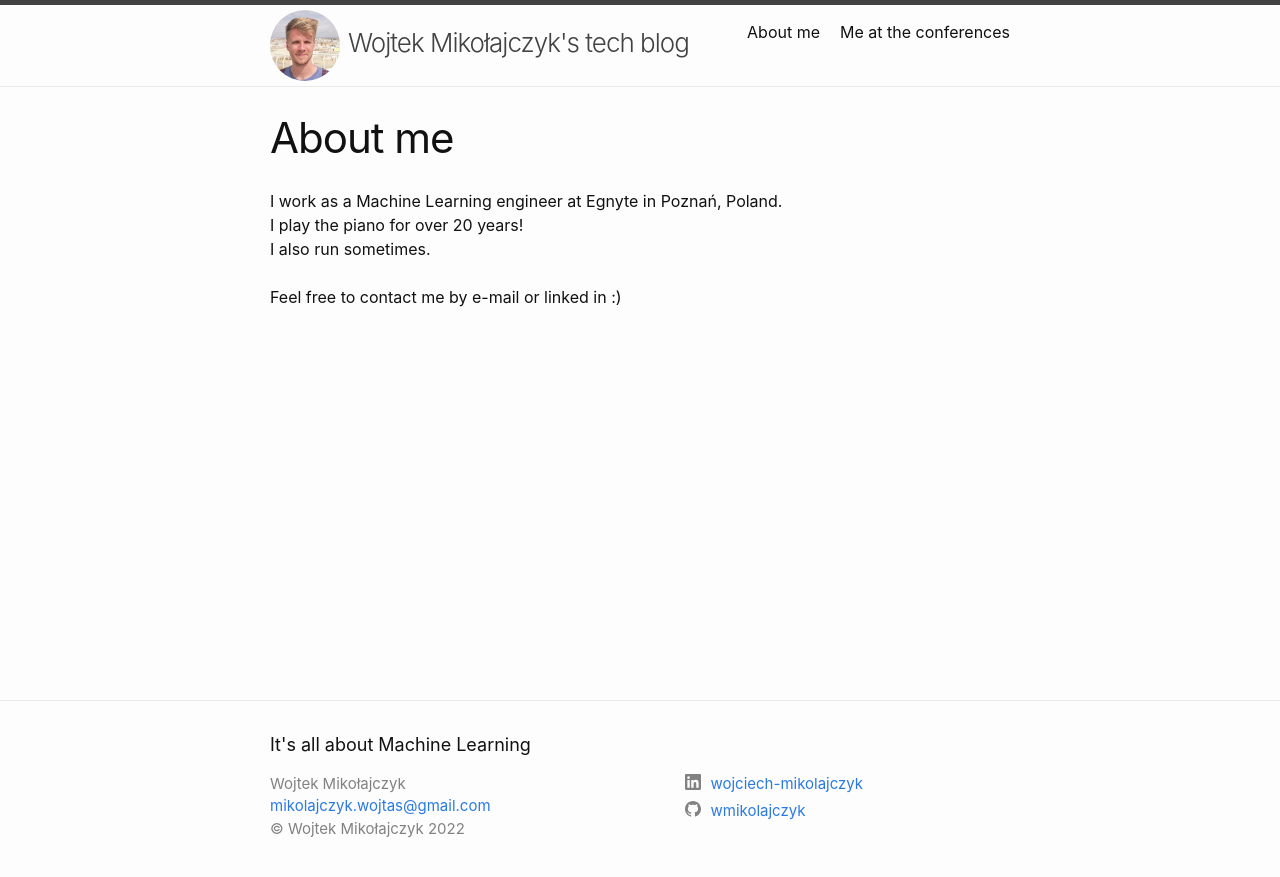
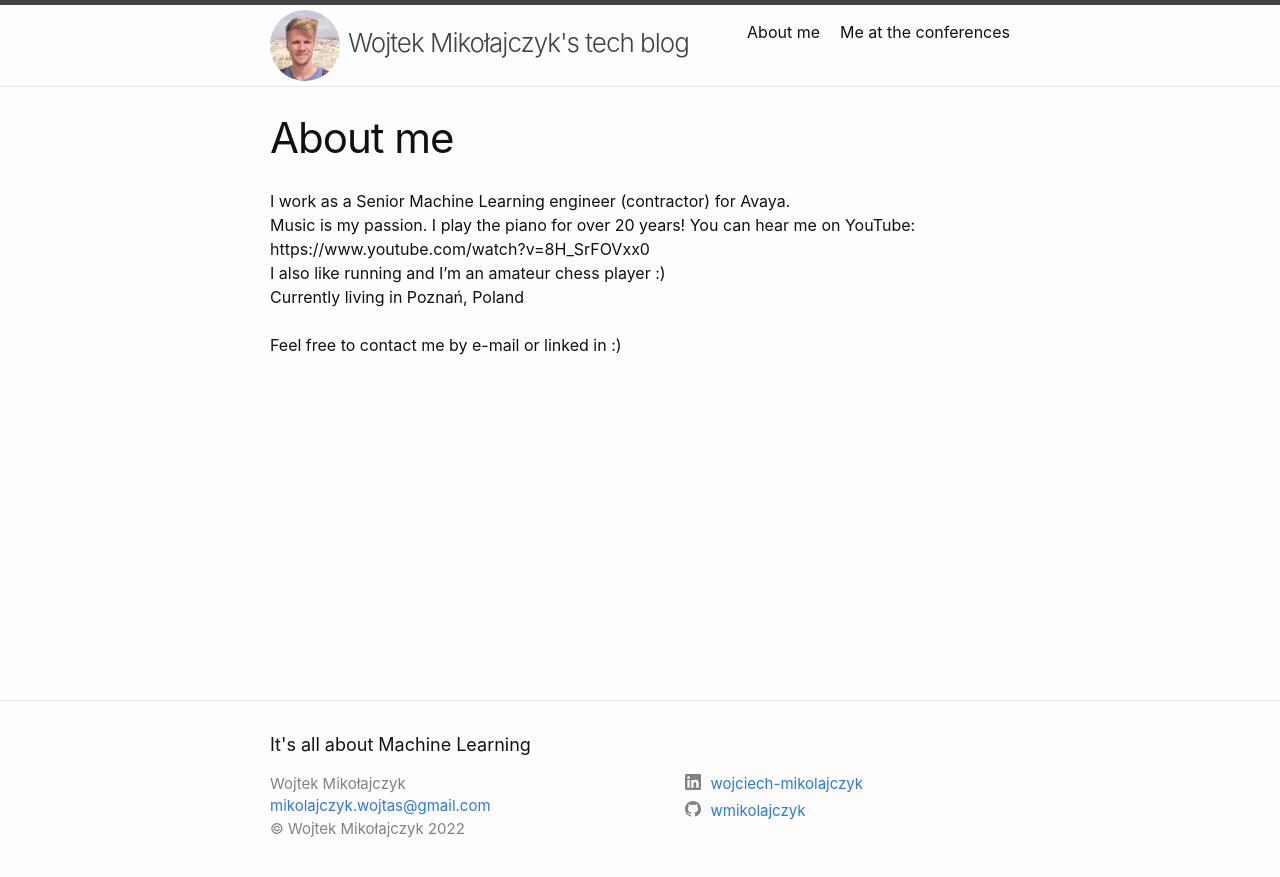
Before and after one commit to wmikolajczyk/womiko-blog, a Jekyll site: the page built from about_me.markdown, in a window 1280 px wide. Shown: the top 877 px of the page. Built offline with Jekyll 4.4.1, drawn with Linux system fonts in a browser that asks for light colours.

Commit message:
Update about me

```diff
--- a/about_me.markdown
+++ b/about_me.markdown
@@ -4,8 +4,9 @@ title: About me
 permalink: /about-me/
 ---
 
-I work as a Machine Learning engineer at Egnyte in Poznań, Poland.\
-I play the piano for over 20 years!\
-I also run sometimes.\
+I work as a Senior Machine Learning engineer (contractor) for Avaya.\
+Music is my passion. I play the piano for over 20 years! You can hear me on YouTube: https://www.youtube.com/watch?v=8H_SrFOVxx0 \
+I also like running and I'm an amateur chess player :)\
+Currently living in Poznań, Poland\
 \
 Feel free to contact me by e-mail or linked in :)
```
